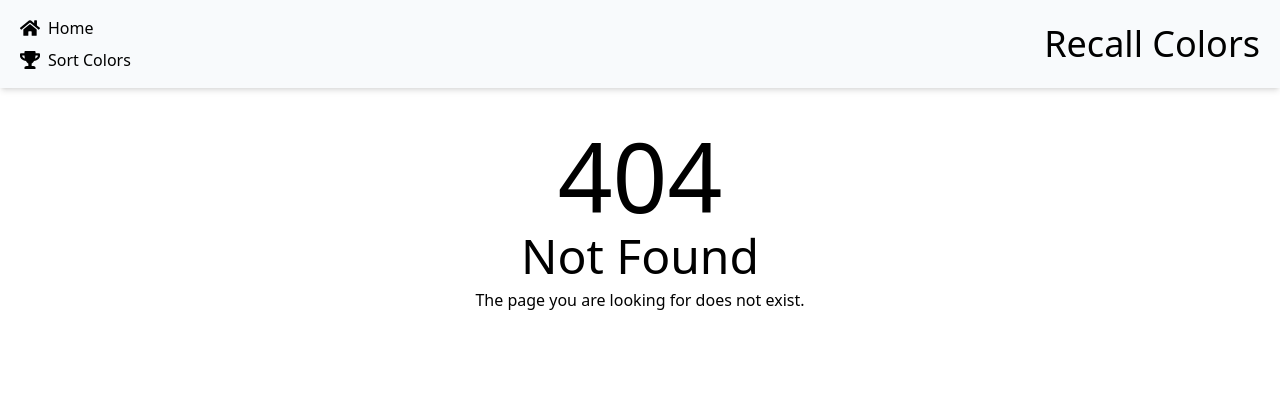
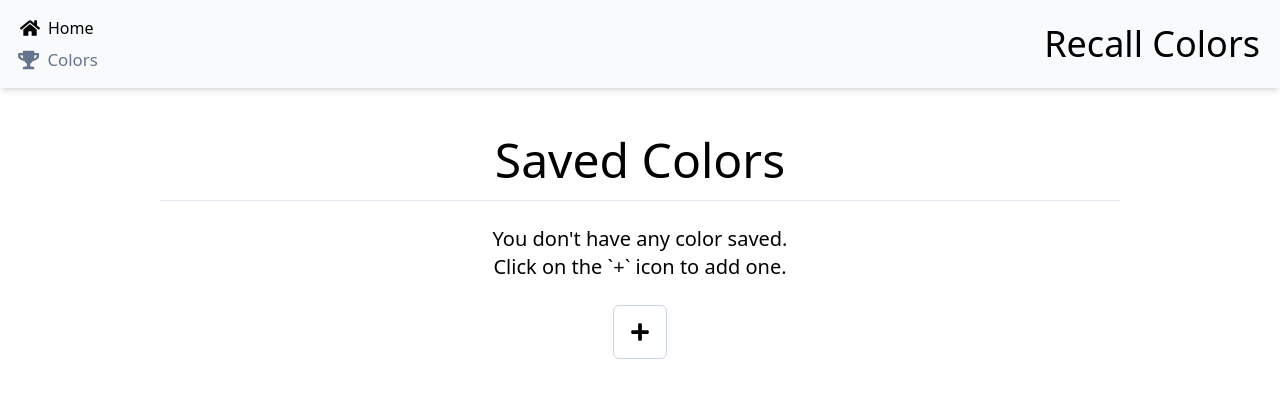
Before and after one commit to utshodebravestone/recall-colors, a React (Vite) app: page /colors in a window 1280 px wide. Before the commit this address had no page. Shown: the top 398 px of the page. Built offline with nearby package versions, Linux system fonts and the light colour scheme.

Commit message:
Improved the UI

```diff
--- a/src/components/AddColor/index.tsx
+++ b/src/components/AddColor/index.tsx
@@ -17,10 +17,10 @@ const AddColor: FC = () => {
   const [modalActive, setModalActive] = useState(false);
 
   return (
-    <div className="w-full py-5 flex flex-col justify-center items-center">
+    <div className="w-full py-2 flex flex-col justify-center items-center">
       <button
         onClick={() => setModalActive(true)}
-        className="p-4 bg-blue-600 text-white font-bold text-xl rounded-md border border-blue-600 hover:opacity-80 transition-opacity duration-500"
+        className="p-4 text-black font-bold text-xl rounded-md border border-slate-300 hover:scale-105 transition-transform duration-500"
       >
         <FaPlus />
       </button>
--- a/src/components/App.tsx
+++ b/src/components/App.tsx
@@ -1,9 +1,9 @@
 import { Route, Routes } from "react-router-dom";
 import Home from "../pages/Home";
-import SortColors from "../pages/SortColors";
 import NotFound from "../pages/NotFound";
 import Navigation from "./Navigation";
 import ColorProvider from "../contexts/Color";
+import Colors from "../pages/Colors";
 
 const App = () => {
   return (
@@ -12,7 +12,7 @@ const App = () => {
       <ColorProvider>
         <Routes>
           <Route path="/" element={<Home />} />
-          <Route path="/sort" element={<SortColors />} />
+          <Route path="/colors" element={<Colors />} />
           <Route path="*" element={<NotFound />} />
         </Routes>
       </ColorProvider>
--- a/src/components/ColorForm/index.tsx
+++ b/src/components/ColorForm/index.tsx
@@ -16,7 +16,7 @@ const ColorForm: FC<{
         className="w-50 p-10 flex flex-col items-start justify-center gap-4 bg-white rounded"
       >
         <div className="flex flex-col gap-1">
-          <label className="text-xl font-light">Pick a Name</label>
+          <label className="text-xl font-light">Set a Name</label>
           <input
             autoFocus
             required
@@ -44,7 +44,7 @@ const ColorForm: FC<{
           />
         </div>
         <div className="flex flex-col gap-1">
-          <label className="text-xl font-light">Pick a Rating</label>
+          <label className="text-xl font-light">Give a Rating</label>
           <Rating
             rating={color.rating}
             maxRating={color.maxRating}
--- a/src/components/ColorList/index.tsx
+++ b/src/components/ColorList/index.tsx
@@ -1,18 +1,20 @@
 import { FC } from "react";
 import Color from "../Color";
 import useColor from "../../hooks/useColor";
-import ColorType from "../Color/types";
 
-const ColorList: FC<{ colors: ColorType[] | null }> = (props) => {
-  const colorContext = useColor();
-  const colors = props.colors ?? colorContext.colors;
+const ColorList: FC = () => {
+  const { colors } = useColor();
 
   return (
-    <ul className="py-5 min-h-fit w-full flex flex-col items-center justify-start gap-5">
+    <ul className="py-4 min-h-fit w-full flex flex-col items-center justify-start gap-5">
       {colors.length > 0 ? (
         colors.map((color, i) => <Color color={color} key={i} />)
       ) : (
-        <h1 className="text-4xl font-light">No Colors Listed!</h1>
+        <p className="text-center text-xl font-light">
+          You don't have any color saved.
+          <br />
+          Click on the `+` icon to add one.
+        </p>
       )}
     </ul>
   );
--- a/src/components/Navigation/index.tsx
+++ b/src/components/Navigation/index.tsx
@@ -4,7 +4,7 @@ import { NavLink } from "react-router-dom";
 
 const Navigation: FC = () => {
   return (
-    <div className="bg-slate-50 py-3 px-5 shadow-md mb-7 flex justify-between items-center">
+    <div className="max-h-[11vh] bg-slate-50 py-3 px-5 shadow-md mb-10 flex justify-between items-center">
       <ul>
         <li>
           <NavLink
@@ -34,10 +34,10 @@ const Navigation: FC = () => {
                   : ""
               } hover:text-slate-500 transition-all duration-300`
             }
-            to="/sort"
+            to="/colors"
           >
             <FaTrophy size={20} />
-            Sort Colors
+            Colors
           </NavLink>
         </li>
       </ul>
--- /dev/null
+++ b/src/pages/Colors.tsx
@@ -0,0 +1,17 @@
+import { FC } from "react";
+
+import AddColor from "../components/AddColor";
+import ColorList from "../components/ColorList";
+
+const Colors: FC = () => (
+  <>
+    <div className="py-2 w-full flex flex-col justify-center items-center gap-4">
+      <h1 className="font-light text-5xl">Saved Colors</h1>
+      <div className="w-3/4 border-b border-slate-200"></div>
+    </div>
+    <ColorList />
+    <AddColor />
+  </>
+);
+
+export default Colors;
--- a/src/pages/Home.tsx
+++ b/src/pages/Home.tsx
@@ -1,13 +1,28 @@
 import { FC } from "react";
+import { Link } from "react-router-dom";
+import useColor from "../hooks/useColor";
 
-import AddColor from "../components/AddColor";
-import ColorList from "../components/ColorList";
+const Home: FC = () => {
+  const colorsIsEmpty = useColor().colors.length == 0;
 
-const Home: FC = () => (
-  <>
-    <AddColor />
-    <ColorList colors={null} />
-  </>
-);
+  return (
+    <div className="h-[80vh] w-full flex flex-col justify-center items-center">
+      <h1 className="text-7xl font-light">Recall Colors</h1>
+      <p className="mt-4 pt-2 border-t border-slate-300 text-xl font-light text-center">
+        How many times have you came across a color only to forget about it?
+        <br />
+        Well, no more.
+        <br />
+        By using this app you can keep track of them.
+      </p>
+      <Link
+        className="mt-6 py-4 px-8 bg-blue-500 text-white rounded font-bold text-xl hover:scale-105 transition-transform duration-300"
+        to="/colors"
+      >
+        {colorsIsEmpty ? "Get Started" : "See Saved Colors"}
+      </Link>
+    </div>
+  );
+};
 
 export default Home;
--- a/src/pages/NotFound.tsx
+++ b/src/pages/NotFound.tsx
@@ -1,11 +1,19 @@
 import { FC } from "react";
+import { Link } from "react-router-dom";
 
 const NotFound: FC = () => {
   return (
-    <div className="mt-10 flex flex-col items-center justify-center gap-2">
-      <h1 className="text-8xl font-light">404</h1>
-      <h1 className="text-5xl font-light">Not Found</h1>
-      <p className="font-light">The page you are looking for does not exist.</p>
+    <div className="h-[80vh] flex flex-col items-center justify-center gap-2">
+      <h1 className="text-5xl font-light">404 | Not Found</h1>
+      <p className="mt-4 font-light">
+        The content you are looking for doesn't exist.
+      </p>
+      <Link
+        className="mt-4 py-3 px-6 bg-blue-500 text-white rounded font-bold  hover:scale-105 transition-transform duration-300"
+        to="/"
+      >
+        Back to Home
+      </Link>
     </div>
   );
 };
--- a/src/pages/SortColors.tsx
+++ /dev/null
@@ -1,13 +0,0 @@
-import { FC } from "react";
-
-import ColorList from "../components/ColorList";
-
-import useColor from "../hooks/useColor";
-
-const SortColors: FC = () => {
-  const { colors } = useColor();
-
-  return <ColorList colors={colors.sort((a, b) => b.rating - a.rating)} />;
-};
-
-export default SortColors;
```
